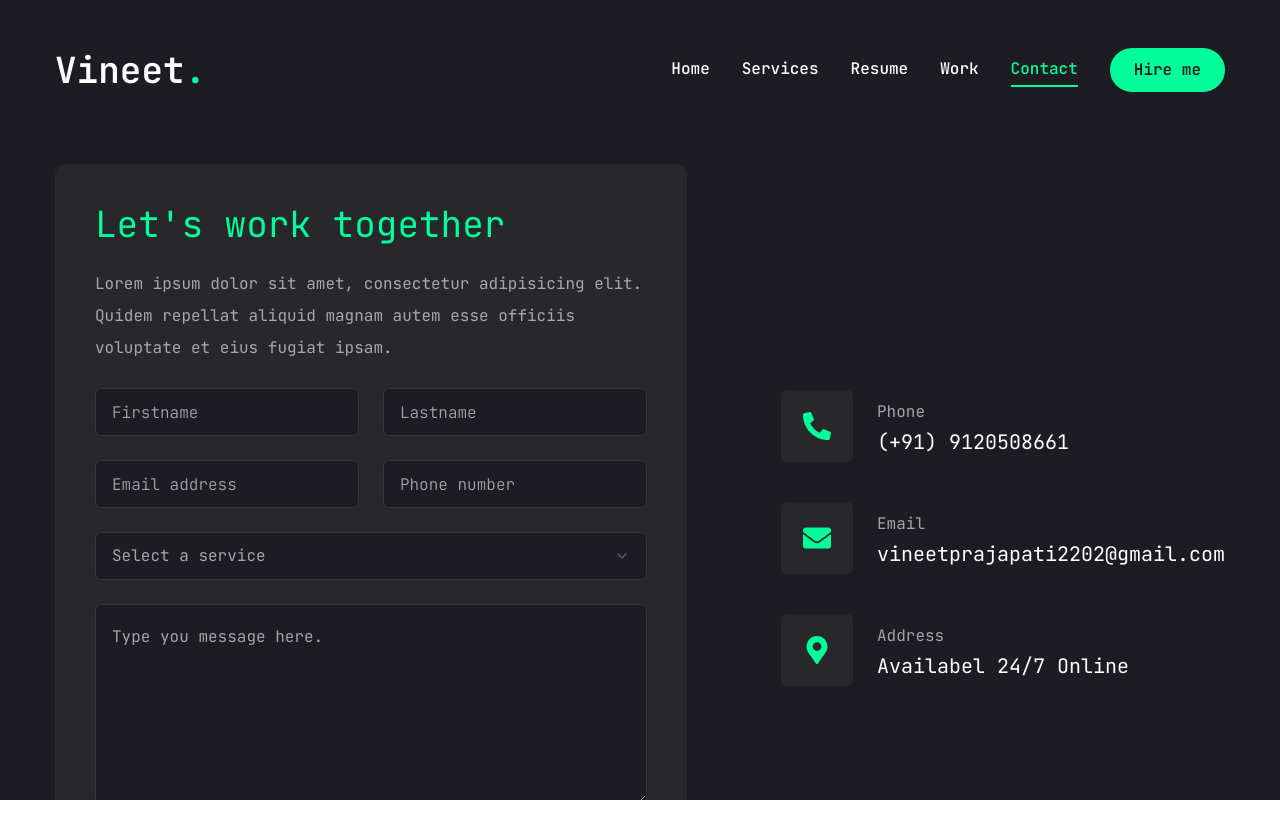
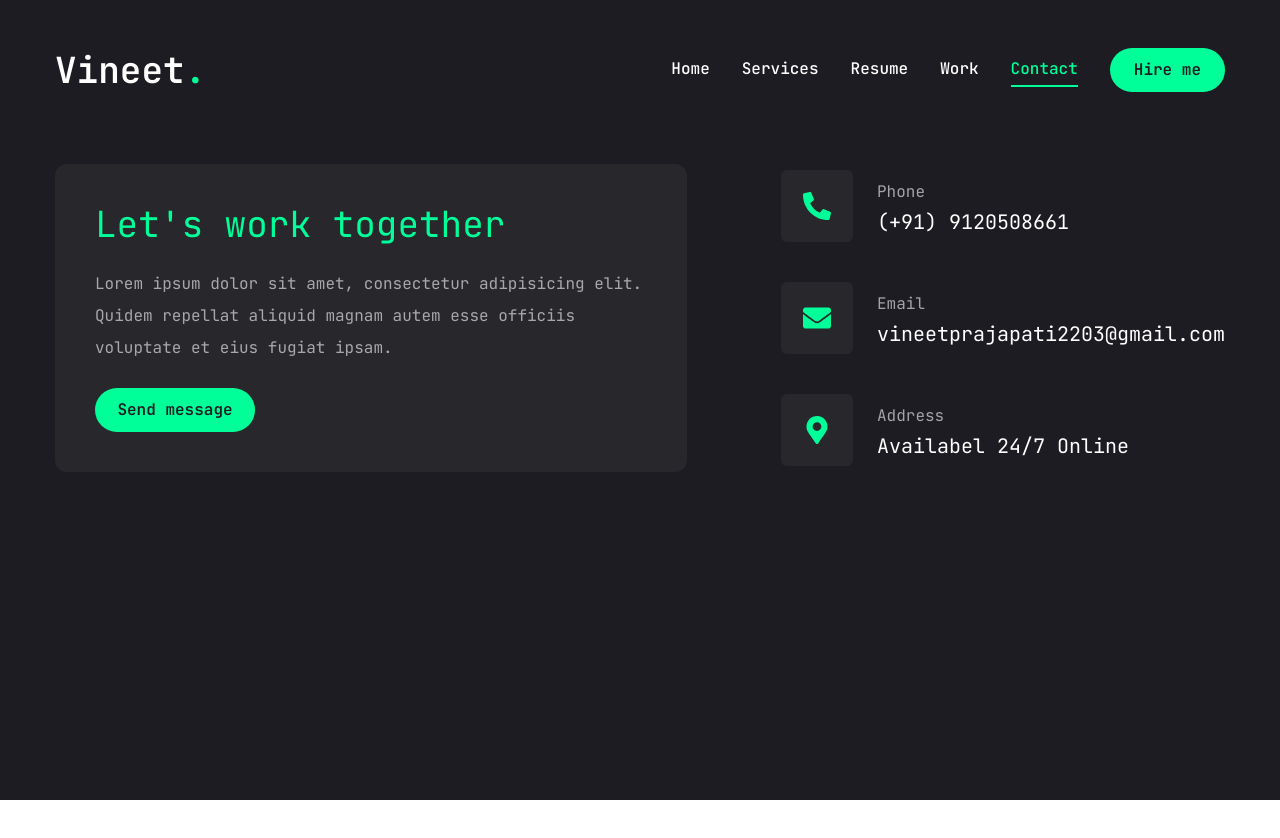
Before and after one commit to VineetPrajapati/vineet-portfolio, a Next.js app: page /contact in a window 1280 px wide. Shown: the top 838 px of the page. After the commit the page ends 800 px from the top, so only its background shows below. Built offline with nearby package versions, Linux system fonts and the light colour scheme.

Commit message:
some modification on contact

```diff
--- a/app/contact/page.jsx
+++ b/app/contact/page.jsx
@@ -25,7 +25,7 @@ const info = [
   {
     icon: <FaEnvelope />,
     title: "Email",
-    description: "vineetprajapati2202@gmail.com",
+    description: "vineetprajapati2203@gmail.com",
   },
   {
     icon: <FaMapMarkerAlt />,
@@ -48,7 +48,7 @@ const Contact = () => {
         <div className="flex flex-col xl:flex-row gap-[30px]">
           {/* form */}
           <div className="xl:w-[54%] order-2 xl:order-none">
-            <form className="flex flex-col gap-6 p-10 bg-[#27272c] rounded-xl">
+            <form action="mailto:vineetprajapati2203@gmail.com" className="flex flex-col gap-6 p-10 bg-[#27272c] rounded-xl">
               <h3 className="text-4xl text-accent">Let&apos;s work together</h3>
               <p className="text-white/60">
                 Lorem ipsum dolor sit amet, consectetur adipisicing elit. Quidem
@@ -56,15 +56,15 @@ const Contact = () => {
                 fugiat ipsam.
               </p>
               {/* input */}
-              <div className="grid grid-cols-1 md:grid-cols-2 gap-6">
+              {/* <div className="grid grid-cols-1 md:grid-cols-2 gap-6">
                 <Input type="firstname" placeholder="Firstname" />
                 <Input type="lastname" placeholder="Lastname" />
                 <Input type="email" placeholder="Email address" />
                 <Input type="phone" placeholder="Phone number" />
-              </div>
+              </div> */}
 
               {/* select */}
-              <Select>
+              {/* <Select>
                 <SelectTrigger className="w-full">
                   <SelectValue placeholder="Select a service" />
                 </SelectTrigger>
@@ -75,15 +75,15 @@ const Contact = () => {
                     <SelectItem value="cst">UI/UX Design</SelectItem>
                   </SelectGroup>
                 </SelectContent>
-              </Select>
+              </Select> */}
 
               {/* text area */}
-              <Textarea
+              {/* <Textarea
                 className="h-[200px]"
                 placeholder="Type you message here."
-              />
+              /> */}
               {/* btn */}
-              <Button className="max-w-40">Send message</Button>
+              <Button type="submit" className="max-w-40">Send message</Button>
             </form>
           </div>
           {/* info */}
```
